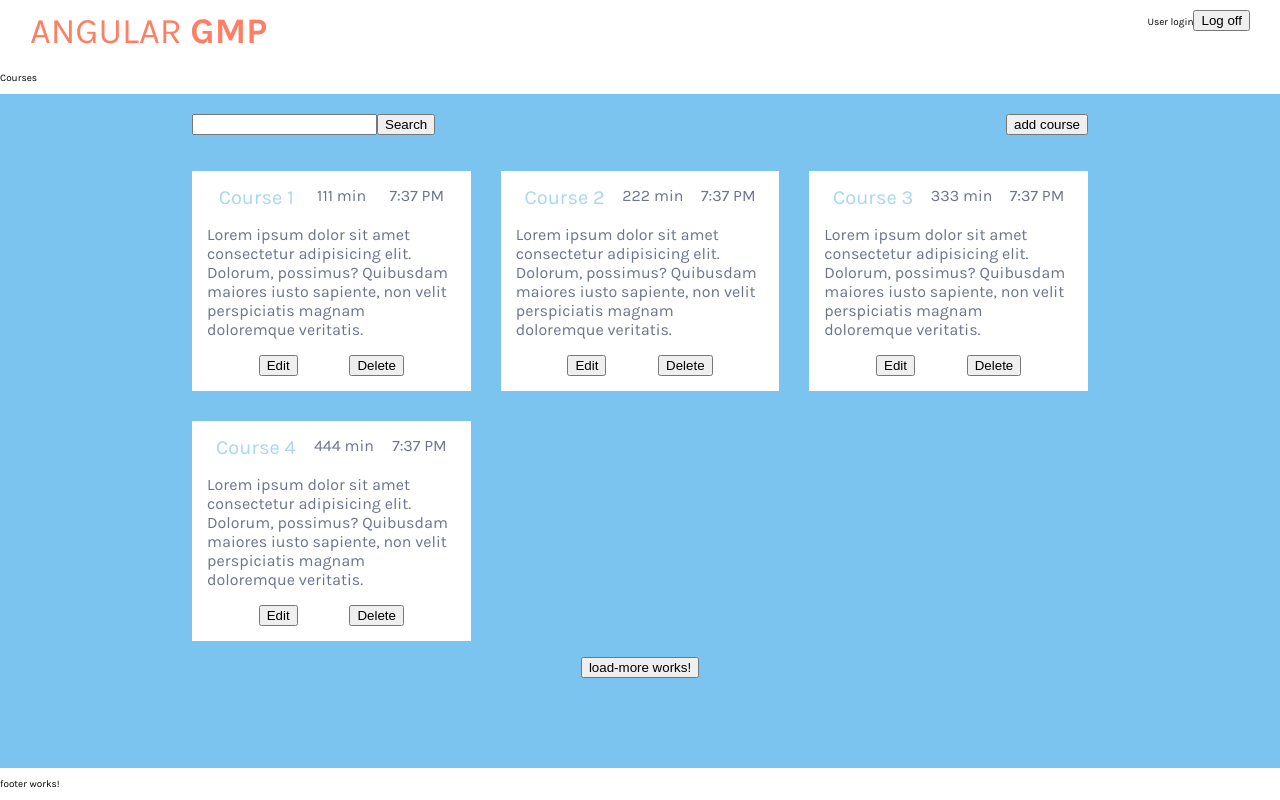
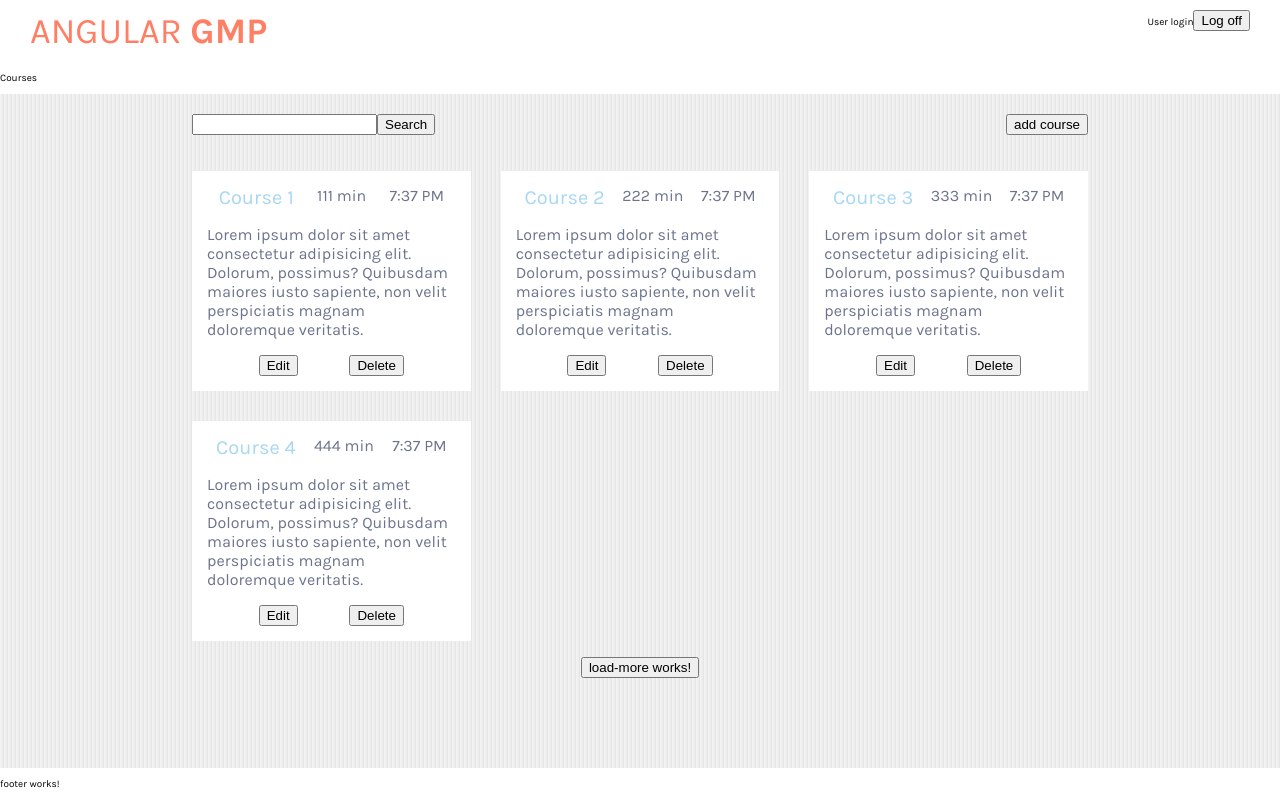
Before and after one commit to olegkoleda/angular-app, an Angular app in the folder courses-app/: page /courses in a window 1280 px wide. Built offline with nearby package versions, Linux system fonts and the light colour scheme.

Commit message:
courses-app: feature - added bg image

```diff
--- a/courses-app/src/app/app.component.scss
+++ b/courses-app/src/app/app.component.scss
@@ -13,5 +13,4 @@ header, footer {
 main {
   flex: 1;
   overflow: auto;
-  background: $primary-button-color;
 }
--- a/courses-app/src/styles.scss
+++ b/courses-app/src/styles.scss
@@ -6,4 +6,5 @@ html, body {
   padding: 0;
   font-family: $primary-font-family;
   font-size: $primary-font-size;
+  background: url('assets/images/shl.png');
 }
```
Also changed, not shown: courses-app/src/assets/images/bckgpt1.png (added), courses-app/src/assets/images/shl.png (added).
